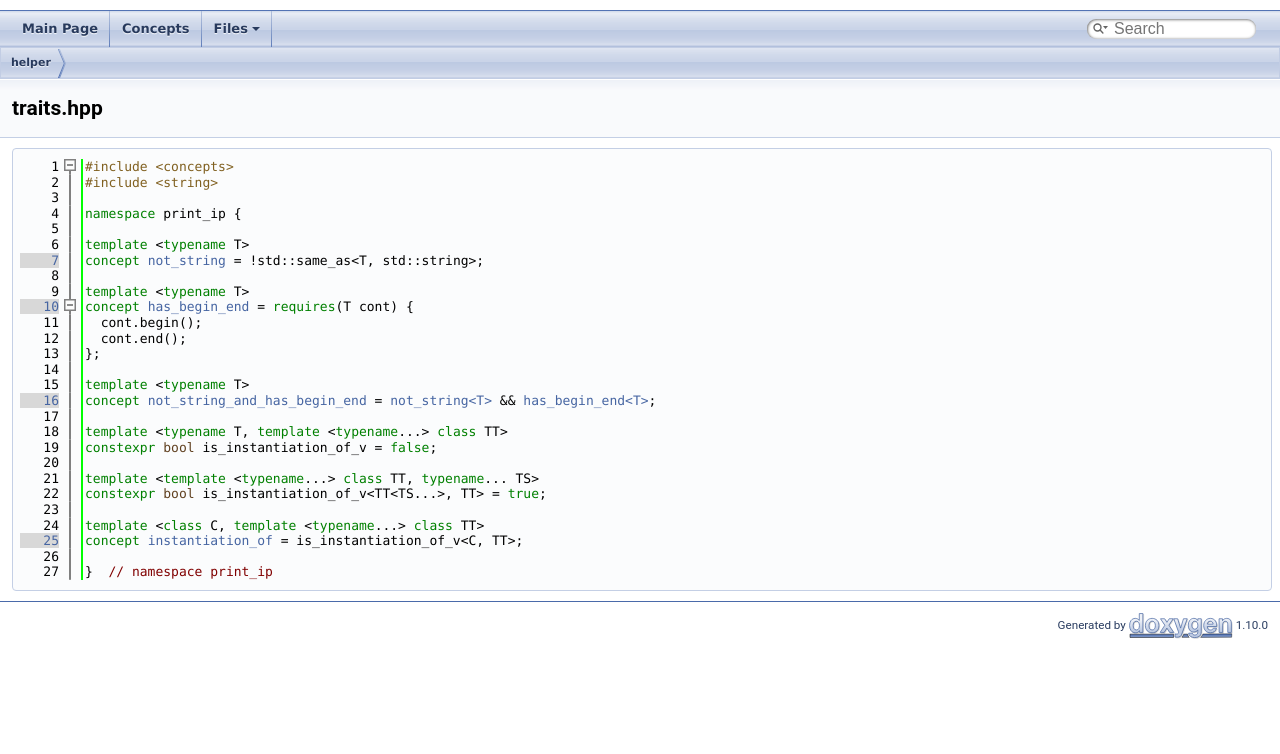
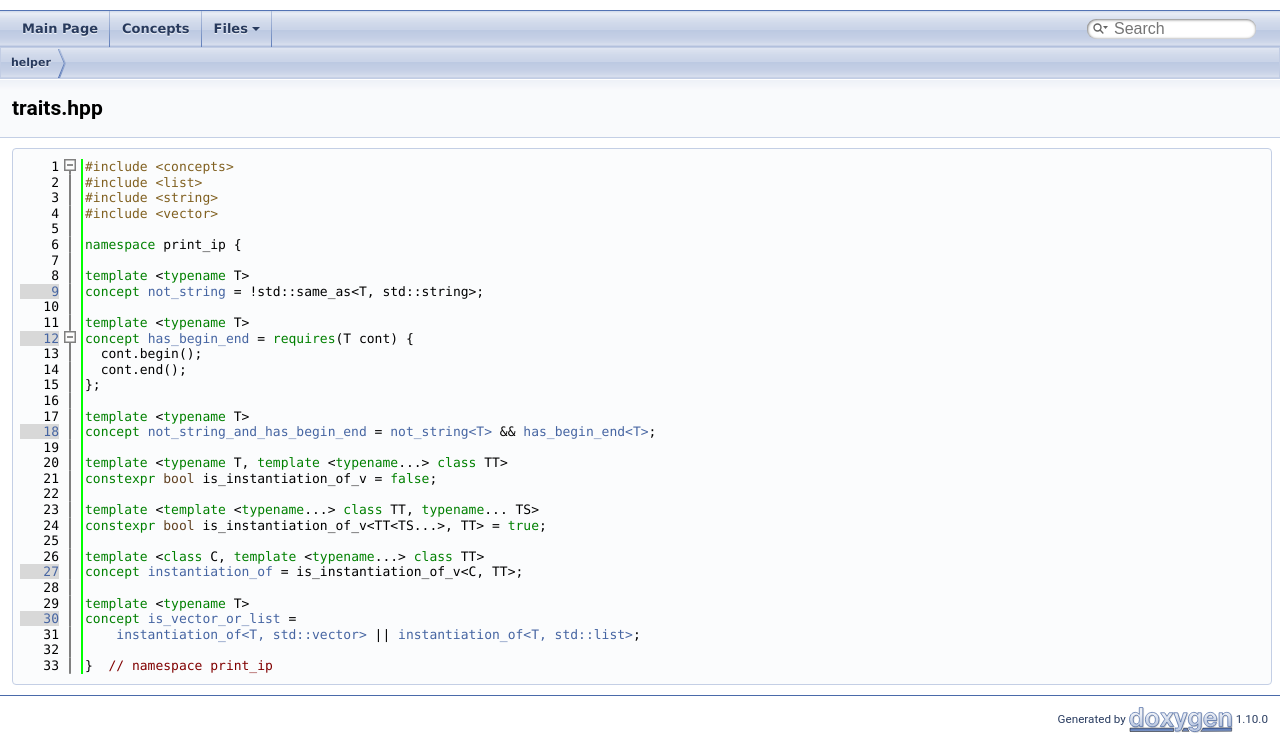
Before and after one commit to AAGrigoriev/print_ip, a plain HTML site: page traits_8hpp_source.html in a window 1280 px wide. Shown: the part 46-800 px from the top of the page. Drawn offline with Linux system fonts and the light colour scheme.

Commit message:
deploy: 64a263492d9edc9e8303ef75700347b4af7bc44b

```diff
--- a/search/all_0.js
+++ b/search/all_0.js
@@ -2,6 +2,7 @@ var searchData=
 [
   ['print_5fip_3a_3ahas_5fbegin_5fend_0',['has_begin_end',['../conceptprint__ip_1_1has__begin__end.html',1,'print_ip']]],
   ['print_5fip_3a_3ainstantiation_5fof_1',['instantiation_of',['../conceptprint__ip_1_1instantiation__of.html',1,'print_ip']]],
-  ['print_5fip_3a_3anot_5fstring_2',['not_string',['../conceptprint__ip_1_1not__string.html',1,'print_ip']]],
-  ['print_5fip_3a_3anot_5fstring_5fand_5fhas_5fbegin_5fend_3',['not_string_and_has_begin_end',['../conceptprint__ip_1_1not__string__and__has__begin__end.html',1,'print_ip']]]
+  ['print_5fip_3a_3ais_5fvector_5for_5flist_2',['is_vector_or_list',['../conceptprint__ip_1_1is__vector__or__list.html',1,'print_ip']]],
+  ['print_5fip_3a_3anot_5fstring_3',['not_string',['../conceptprint__ip_1_1not__string.html',1,'print_ip']]],
+  ['print_5fip_3a_3anot_5fstring_5fand_5fhas_5fbegin_5fend_4',['not_string_and_has_begin_end',['../conceptprint__ip_1_1not__string__and__has__begin__end.html',1,'print_ip']]]
 ];
--- a/search/concepts_0.js
+++ b/search/concepts_0.js
@@ -2,6 +2,7 @@ var searchData=
 [
   ['print_5fip_3a_3ahas_5fbegin_5fend_0',['has_begin_end',['../conceptprint__ip_1_1has__begin__end.html',1,'print_ip']]],
   ['print_5fip_3a_3ainstantiation_5fof_1',['instantiation_of',['../conceptprint__ip_1_1instantiation__of.html',1,'print_ip']]],
-  ['print_5fip_3a_3anot_5fstring_2',['not_string',['../conceptprint__ip_1_1not__string.html',1,'print_ip']]],
-  ['print_5fip_3a_3anot_5fstring_5fand_5fhas_5fbegin_5fend_3',['not_string_and_has_begin_end',['../conceptprint__ip_1_1not__string__and__has__begin__end.html',1,'print_ip']]]
+  ['print_5fip_3a_3ais_5fvector_5for_5flist_2',['is_vector_or_list',['../conceptprint__ip_1_1is__vector__or__list.html',1,'print_ip']]],
+  ['print_5fip_3a_3anot_5fstring_3',['not_string',['../conceptprint__ip_1_1not__string.html',1,'print_ip']]],
+  ['print_5fip_3a_3anot_5fstring_5fand_5fhas_5fbegin_5fend_4',['not_string_and_has_begin_end',['../conceptprint__ip_1_1not__string__and__has__begin__end.html',1,'print_ip']]]
 ];
--- a/traits_8hpp_source.html
+++ b/traits_8hpp_source.html
@@ -84,38 +84,45 @@ $(function() { codefold.init(0); });
 </div><!--header-->
 <div class="contents">
 <div class="fragment"><div class="line"><a id="l00001" name="l00001"></a><span class="lineno">    1</span><span class="preprocessor">#include &lt;concepts&gt;</span></div>
-<div class="line"><a id="l00002" name="l00002"></a><span class="lineno">    2</span><span class="preprocessor">#include &lt;string&gt;</span></div>
-<div class="line"><a id="l00003" name="l00003"></a><span class="lineno">    3</span> </div>
-<div class="line"><a id="l00004" name="l00004"></a><span class="lineno">    4</span><span class="keyword">namespace </span>print_ip {</div>
+<div class="line"><a id="l00002" name="l00002"></a><span class="lineno">    2</span><span class="preprocessor">#include &lt;list&gt;</span></div>
+<div class="line"><a id="l00003" name="l00003"></a><span class="lineno">    3</span><span class="preprocessor">#include &lt;string&gt;</span></div>
+<div class="line"><a id="l00004" name="l00004"></a><span class="lineno">    4</span><span class="preprocessor">#include &lt;vector&gt;</span></div>
 <div class="line"><a id="l00005" name="l00005"></a><span class="lineno">    5</span> </div>
-<div class="line"><a id="l00006" name="l00006"></a><span class="lineno">    6</span><span class="keyword">template</span> &lt;<span class="keyword">typename</span> T&gt;</div>
-<div class="line"><a id="l00007" name="l00007"></a><span class="lineno"><a class="line" href="conceptprint__ip_1_1not__string.html">    7</a></span><span class="keyword">concept </span><a class="code hl_concept" href="conceptprint__ip_1_1not__string.html">not_string</a> = !std::same_as&lt;T, std::string&gt;;</div>
-<div class="line"><a id="l00008" name="l00008"></a><span class="lineno">    8</span> </div>
-<div class="line"><a id="l00009" name="l00009"></a><span class="lineno">    9</span><span class="keyword">template</span> &lt;<span class="keyword">typename</span> T&gt;</div>
-<div class="foldopen" id="foldopen00010" data-start="{" data-end="}">
-<div class="line"><a id="l00010" name="l00010"></a><span class="lineno"><a class="line" href="conceptprint__ip_1_1has__begin__end.html">   10</a></span><span class="keyword">concept </span><a class="code hl_concept" href="conceptprint__ip_1_1has__begin__end.html">has_begin_end</a> = <span class="keyword">requires</span>(T cont) {</div>
-<div class="line"><a id="l00011" name="l00011"></a><span class="lineno">   11</span>  cont.begin();</div>
-<div class="line"><a id="l00012" name="l00012"></a><span class="lineno">   12</span>  cont.end();</div>
-<div class="line"><a id="l00013" name="l00013"></a><span class="lineno">   13</span>};</div>
+<div class="line"><a id="l00006" name="l00006"></a><span class="lineno">    6</span><span class="keyword">namespace </span>print_ip {</div>
+<div class="line"><a id="l00007" name="l00007"></a><span class="lineno">    7</span> </div>
+<div class="line"><a id="l00008" name="l00008"></a><span class="lineno">    8</span><span class="keyword">template</span> &lt;<span class="keyword">typename</span> T&gt;</div>
+<div class="line"><a id="l00009" name="l00009"></a><span class="lineno"><a class="line" href="conceptprint__ip_1_1not__string.html">    9</a></span><span class="keyword">concept </span><a class="code hl_concept" href="conceptprint__ip_1_1not__string.html">not_string</a> = !std::same_as&lt;T, std::string&gt;;</div>
+<div class="line"><a id="l00010" name="l00010"></a><span class="lineno">   10</span> </div>
+<div class="line"><a id="l00011" name="l00011"></a><span class="lineno">   11</span><span class="keyword">template</span> &lt;<span class="keyword">typename</span> T&gt;</div>
+<div class="foldopen" id="foldopen00012" data-start="{" data-end="}">
+<div class="line"><a id="l00012" name="l00012"></a><span class="lineno"><a class="line" href="conceptprint__ip_1_1has__begin__end.html">   12</a></span><span class="keyword">concept </span><a class="code hl_concept" href="conceptprint__ip_1_1has__begin__end.html">has_begin_end</a> = <span class="keyword">requires</span>(T cont) {</div>
+<div class="line"><a id="l00013" name="l00013"></a><span class="lineno">   13</span>  cont.begin();</div>
+<div class="line"><a id="l00014" name="l00014"></a><span class="lineno">   14</span>  cont.end();</div>
+<div class="line"><a id="l00015" name="l00015"></a><span class="lineno">   15</span>};</div>
 </div>
-<div class="line"><a id="l00014" name="l00014"></a><span class="lineno">   14</span> </div>
-<div class="line"><a id="l00015" name="l00015"></a><span class="lineno">   15</span><span class="keyword">template</span> &lt;<span class="keyword">typename</span> T&gt;</div>
-<div class="line"><a id="l00016" name="l00016"></a><span class="lineno"><a class="line" href="conceptprint__ip_1_1not__string__and__has__begin__end.html">   16</a></span><span class="keyword">concept </span><a class="code hl_concept" href="conceptprint__ip_1_1not__string__and__has__begin__end.html">not_string_and_has_begin_end</a> = <a class="code hl_concept" href="conceptprint__ip_1_1not__string.html">not_string&lt;T&gt;</a> &amp;&amp; <a class="code hl_concept" href="conceptprint__ip_1_1has__begin__end.html">has_begin_end&lt;T&gt;</a>;</div>
-<div class="line"><a id="l00017" name="l00017"></a><span class="lineno">   17</span> </div>
-<div class="line"><a id="l00018" name="l00018"></a><span class="lineno">   18</span><span class="keyword">template</span> &lt;<span class="keyword">typename</span> T, <span class="keyword">template</span> &lt;<span class="keyword">typename</span>...&gt; <span class="keyword">class </span>TT&gt;</div>
-<div class="line"><a id="l00019" name="l00019"></a><span class="lineno">   19</span><span class="keyword">constexpr</span> <span class="keywordtype">bool</span> is_instantiation_of_v = <span class="keyword">false</span>;</div>
-<div class="line"><a id="l00020" name="l00020"></a><span class="lineno">   20</span> </div>
-<div class="line"><a id="l00021" name="l00021"></a><span class="lineno">   21</span><span class="keyword">template</span> &lt;<span class="keyword">template</span> &lt;<span class="keyword">typename</span>...&gt; <span class="keyword">class </span>TT, <span class="keyword">typename</span>... TS&gt;</div>
-<div class="line"><a id="l00022" name="l00022"></a><span class="lineno">   22</span><span class="keyword">constexpr</span> <span class="keywordtype">bool</span> is_instantiation_of_v&lt;TT&lt;TS...&gt;, TT&gt; = <span class="keyword">true</span>;</div>
-<div class="line"><a id="l00023" name="l00023"></a><span class="lineno">   23</span> </div>
-<div class="line"><a id="l00024" name="l00024"></a><span class="lineno">   24</span><span class="keyword">template</span> &lt;<span class="keyword">class </span>C, <span class="keyword">template</span> &lt;<span class="keyword">typename</span>...&gt; <span class="keyword">class </span>TT&gt;</div>
-<div class="line"><a id="l00025" name="l00025"></a><span class="lineno"><a class="line" href="conceptprint__ip_1_1instantiation__of.html">   25</a></span><span class="keyword">concept </span><a class="code hl_concept" href="conceptprint__ip_1_1instantiation__of.html">instantiation_of</a> = is_instantiation_of_v&lt;C, TT&gt;;</div>
-<div class="line"><a id="l00026" name="l00026"></a><span class="lineno">   26</span> </div>
-<div class="line"><a id="l00027" name="l00027"></a><span class="lineno">   27</span>}  <span class="comment">// namespace print_ip</span></div>
-<div class="ttc" id="aconceptprint__ip_1_1has__begin__end_html"><div class="ttname"><a href="conceptprint__ip_1_1has__begin__end.html">print_ip::has_begin_end</a></div><div class="ttdef"><b>Definition</b> traits.hpp:10</div></div>
-<div class="ttc" id="aconceptprint__ip_1_1instantiation__of_html"><div class="ttname"><a href="conceptprint__ip_1_1instantiation__of.html">print_ip::instantiation_of</a></div><div class="ttdef"><b>Definition</b> traits.hpp:25</div></div>
-<div class="ttc" id="aconceptprint__ip_1_1not__string__and__has__begin__end_html"><div class="ttname"><a href="conceptprint__ip_1_1not__string__and__has__begin__end.html">print_ip::not_string_and_has_begin_end</a></div><div class="ttdef"><b>Definition</b> traits.hpp:16</div></div>
-<div class="ttc" id="aconceptprint__ip_1_1not__string_html"><div class="ttname"><a href="conceptprint__ip_1_1not__string.html">print_ip::not_string</a></div><div class="ttdef"><b>Definition</b> traits.hpp:7</div></div>
+<div class="line"><a id="l00016" name="l00016"></a><span class="lineno">   16</span> </div>
+<div class="line"><a id="l00017" name="l00017"></a><span class="lineno">   17</span><span class="keyword">template</span> &lt;<span class="keyword">typename</span> T&gt;</div>
+<div class="line"><a id="l00018" name="l00018"></a><span class="lineno"><a class="line" href="conceptprint__ip_1_1not__string__and__has__begin__end.html">   18</a></span><span class="keyword">concept </span><a class="code hl_concept" href="conceptprint__ip_1_1not__string__and__has__begin__end.html">not_string_and_has_begin_end</a> = <a class="code hl_concept" href="conceptprint__ip_1_1not__string.html">not_string&lt;T&gt;</a> &amp;&amp; <a class="code hl_concept" href="conceptprint__ip_1_1has__begin__end.html">has_begin_end&lt;T&gt;</a>;</div>
+<div class="line"><a id="l00019" name="l00019"></a><span class="lineno">   19</span> </div>
+<div class="line"><a id="l00020" name="l00020"></a><span class="lineno">   20</span><span class="keyword">template</span> &lt;<span class="keyword">typename</span> T, <span class="keyword">template</span> &lt;<span class="keyword">typename</span>...&gt; <span class="keyword">class </span>TT&gt;</div>
+<div class="line"><a id="l00021" name="l00021"></a><span class="lineno">   21</span><span class="keyword">constexpr</span> <span class="keywordtype">bool</span> is_instantiation_of_v = <span class="keyword">false</span>;</div>
+<div class="line"><a id="l00022" name="l00022"></a><span class="lineno">   22</span> </div>
+<div class="line"><a id="l00023" name="l00023"></a><span class="lineno">   23</span><span class="keyword">template</span> &lt;<span class="keyword">template</span> &lt;<span class="keyword">typename</span>...&gt; <span class="keyword">class </span>TT, <span class="keyword">typename</span>... TS&gt;</div>
+<div class="line"><a id="l00024" name="l00024"></a><span class="lineno">   24</span><span class="keyword">constexpr</span> <span class="keywordtype">bool</span> is_instantiation_of_v&lt;TT&lt;TS...&gt;, TT&gt; = <span class="keyword">true</span>;</div>
+<div class="line"><a id="l00025" name="l00025"></a><span class="lineno">   25</span> </div>
+<div class="line"><a id="l00026" name="l00026"></a><span class="lineno">   26</span><span class="keyword">template</span> &lt;<span class="keyword">class </span>C, <span class="keyword">template</span> &lt;<span class="keyword">typename</span>...&gt; <span class="keyword">class </span>TT&gt;</div>
+<div class="line"><a id="l00027" name="l00027"></a><span class="lineno"><a class="line" href="conceptprint__ip_1_1instantiation__of.html">   27</a></span><span class="keyword">concept </span><a class="code hl_concept" href="conceptprint__ip_1_1instantiation__of.html">instantiation_of</a> = is_instantiation_of_v&lt;C, TT&gt;;</div>
+<div class="line"><a id="l00028" name="l00028"></a><span class="lineno">   28</span> </div>
+<div class="line"><a id="l00029" name="l00029"></a><span class="lineno">   29</span><span class="keyword">template</span> &lt;<span class="keyword">typename</span> T&gt;</div>
+<div class="line"><a id="l00030" name="l00030"></a><span class="lineno"><a class="line" href="conceptprint__ip_1_1is__vector__or__list.html">   30</a></span><span class="keyword">concept </span><a class="code hl_concept" href="conceptprint__ip_1_1is__vector__or__list.html">is_vector_or_list</a> =</div>
+<div class="line"><a id="l00031" name="l00031"></a><span class="lineno">   31</span>    <a class="code hl_concept" href="conceptprint__ip_1_1instantiation__of.html">instantiation_of&lt;T, std::vector&gt;</a> || <a class="code hl_concept" href="conceptprint__ip_1_1instantiation__of.html">instantiation_of&lt;T, std::list&gt;</a>;</div>
+<div class="line"><a id="l00032" name="l00032"></a><span class="lineno">   32</span> </div>
+<div class="line"><a id="l00033" name="l00033"></a><span class="lineno">   33</span>}  <span class="comment">// namespace print_ip</span></div>
+<div class="ttc" id="aconceptprint__ip_1_1has__begin__end_html"><div class="ttname"><a href="conceptprint__ip_1_1has__begin__end.html">print_ip::has_begin_end</a></div><div class="ttdef"><b>Definition</b> traits.hpp:12</div></div>
+<div class="ttc" id="aconceptprint__ip_1_1instantiation__of_html"><div class="ttname"><a href="conceptprint__ip_1_1instantiation__of.html">print_ip::instantiation_of</a></div><div class="ttdef"><b>Definition</b> traits.hpp:27</div></div>
+<div class="ttc" id="aconceptprint__ip_1_1is__vector__or__list_html"><div class="ttname"><a href="conceptprint__ip_1_1is__vector__or__list.html">print_ip::is_vector_or_list</a></div><div class="ttdef"><b>Definition</b> traits.hpp:30</div></div>
+<div class="ttc" id="aconceptprint__ip_1_1not__string__and__has__begin__end_html"><div class="ttname"><a href="conceptprint__ip_1_1not__string__and__has__begin__end.html">print_ip::not_string_and_has_begin_end</a></div><div class="ttdef"><b>Definition</b> traits.hpp:18</div></div>
+<div class="ttc" id="aconceptprint__ip_1_1not__string_html"><div class="ttname"><a href="conceptprint__ip_1_1not__string.html">print_ip::not_string</a></div><div class="ttdef"><b>Definition</b> traits.hpp:9</div></div>
 </div><!-- fragment --></div><!-- contents -->
 <!-- start footer part -->
 <hr class="footer"/><address class="footer"><small>
```
Also changed, not shown: conceptprint__ip_1_1has__begin__end.html (+1 -1 lines), conceptprint__ip_1_1is__vector__or__list.html (renamed from conceptprint__ip_1_1instantiation__of.html, +8 -6 lines), conceptprint__ip_1_1not__string.html (+1 -1 lines), conceptprint__ip_1_1not__string__and__has__begin__end.html (+3 -3 lines), concepts.html (+1 -0 lines), doxygen_crawl.html (+1 -0 lines), print__ip_8hpp_source.html (+3 -3 lines).
